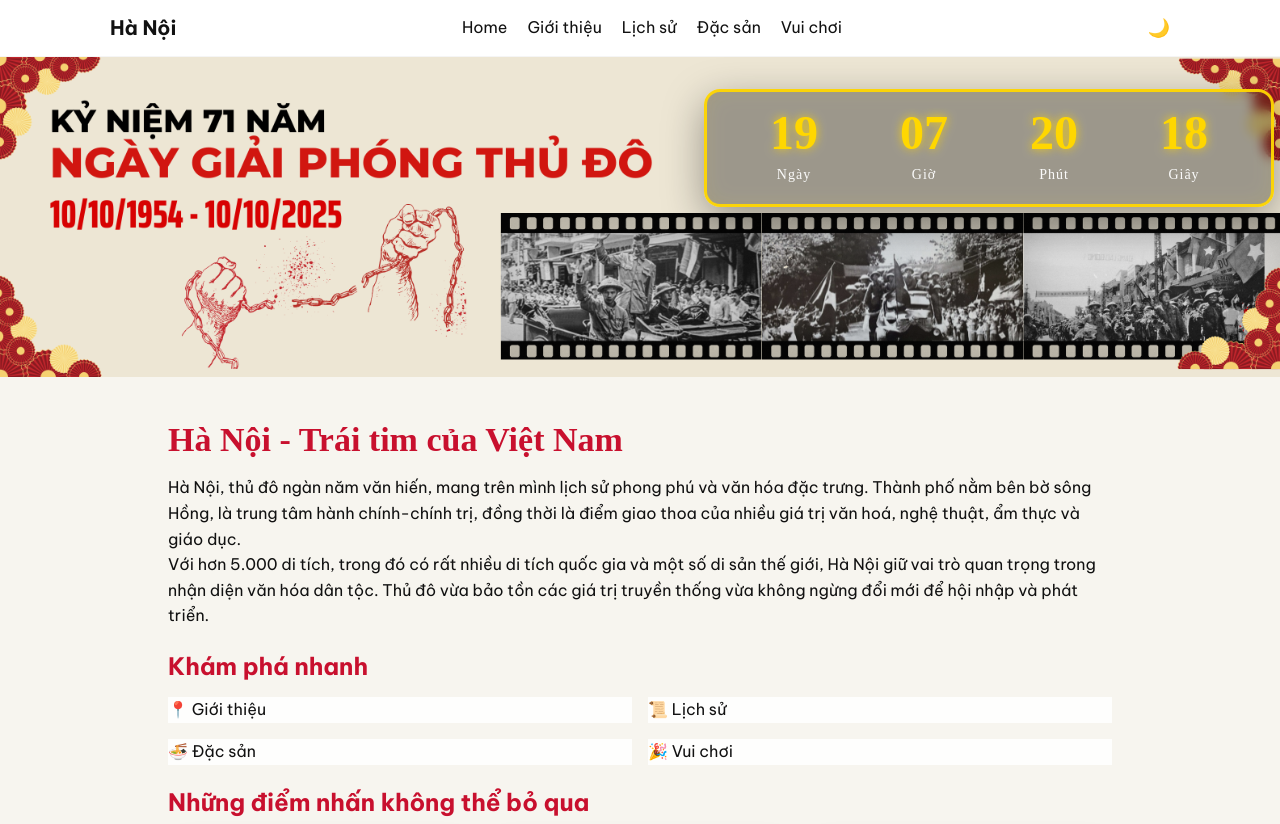
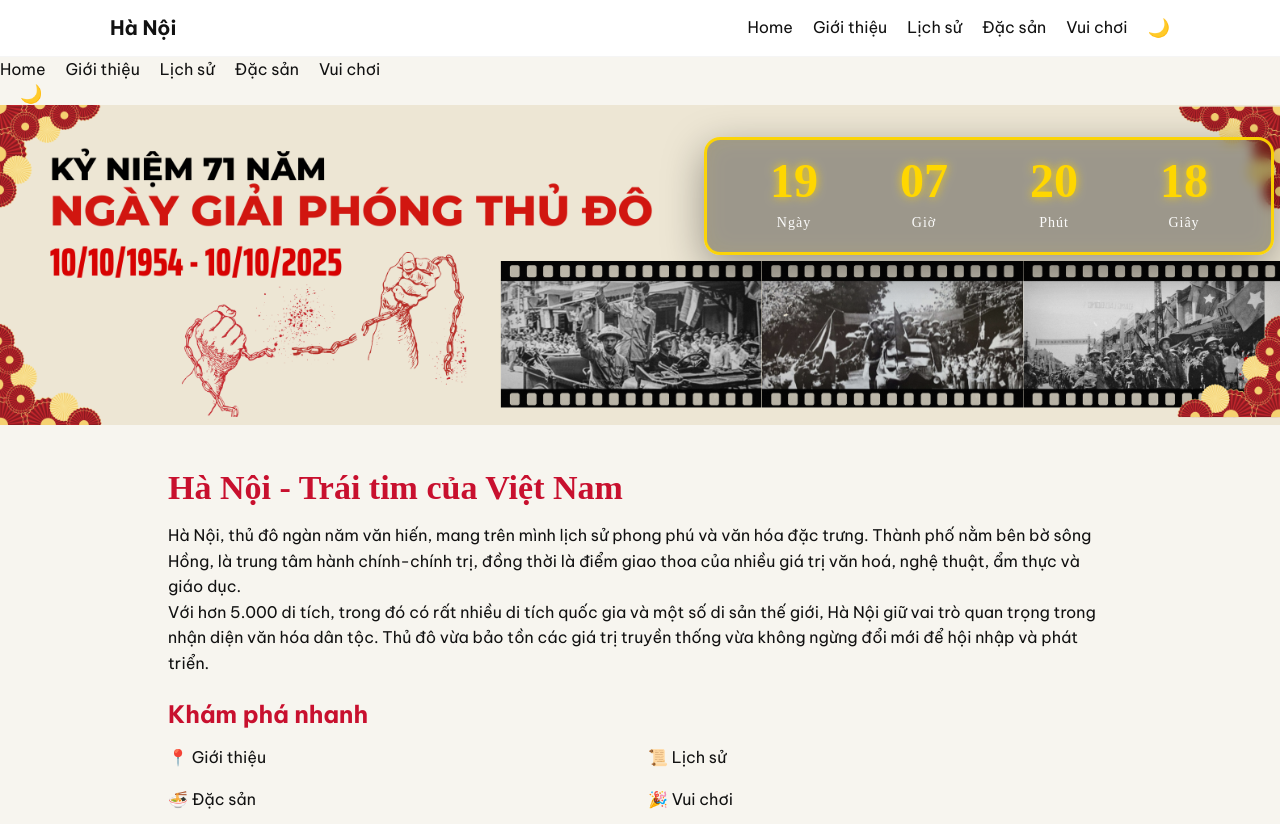
Before and after one commit to eladapham/hanoiwebsite, a plain HTML site: page index.html in a window 1280 px wide. Shown: the top 824 px of the page. Drawn offline with nearby package versions, Linux system fonts and the light colour scheme.

Commit message:
Update index.html

```diff
--- a/index.html
+++ b/index.html
@@ -18,9 +18,31 @@
 </head>
 <body>
   <!-- Header -->
- <header class="site-header">
+<header class="site-header">
   <div class="nav-container">
     <a class="brand" href="index.html">Hà Nội</a>
+
+
+    <!-- Gộp menu + actions vào 1 cụm -->
+    <div class="nav-right">
+      <!-- Nav -->
+      <nav class="main-nav" aria-label="Main navigation">
+        <a href="index.html">Home</a>
+        <a href="about.html">Giới thiệu</a>
+        <a href="history.html">Lịch sử</a>
+        <a href="specialties.html">Đặc sản</a>
+        <a href="entertainment.html">Vui chơi</a>
+      </nav>
+
+
+      <!-- Dark/Light + Hamburger -->
+      <div class="nav-actions">
+        <button id="theme-toggle" aria-label="Toggle theme">🌙</button>
+        <button class="menu-toggle" aria-label="Open menu">☰</button>
+      </div>
+    </div>
+  </div>
+</header>
 
 
     <!-- Nav -->
@@ -75,10 +97,12 @@
     <section id="quick-links" data-aos="fade-up" data-aos-delay="100">
       <h2>Khám phá nhanh</h2>
       <div class="grid-2">
-        <a href="about.html" class="quick-card">📍 Giới thiệu</a>
-        <a href="history.html" class="quick-card">📜 Lịch sử</a>
-        <a href="specialties.html" class="quick-card">🍜 Đặc sản</a>
-        <a href="entertainment.html" class="quick-card">🎉 Vui chơi</a>
+   <a href="about.html">📍 Giới thiệu</a>
+   <a href="history.html">📜 Lịch sử</a>
+   <a href="specialties.html">🍜 Đặc sản</a>
+   <a href="entertainment.html">🎉 Vui chơi</a>
+
+
       </div>
     </section>
 
```
